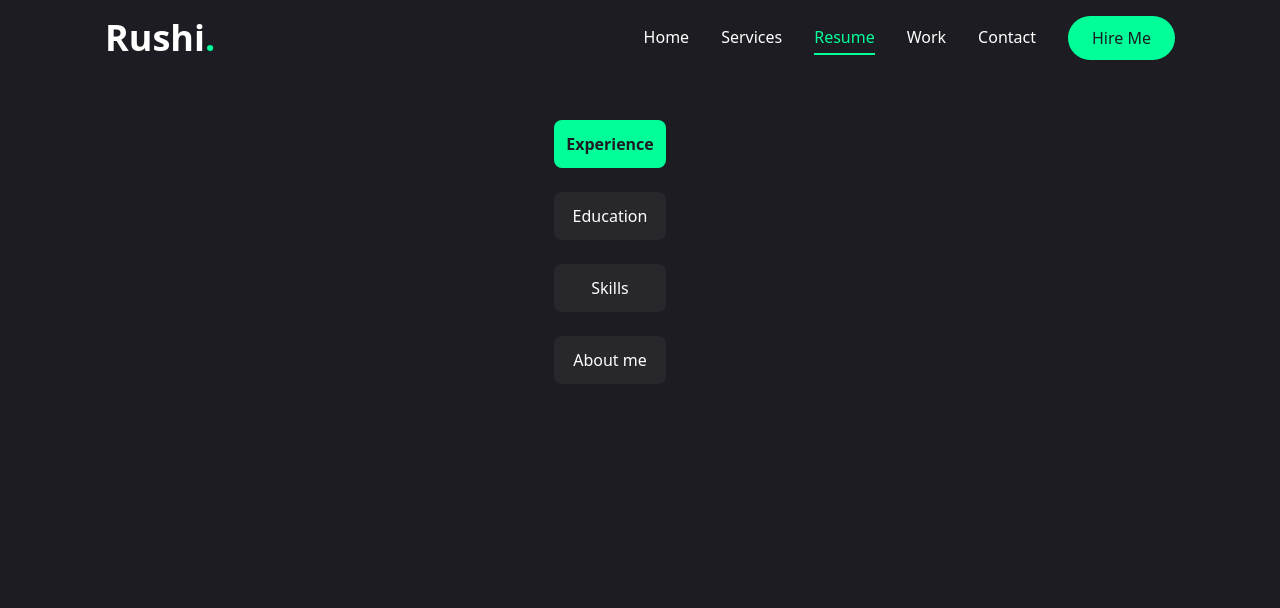
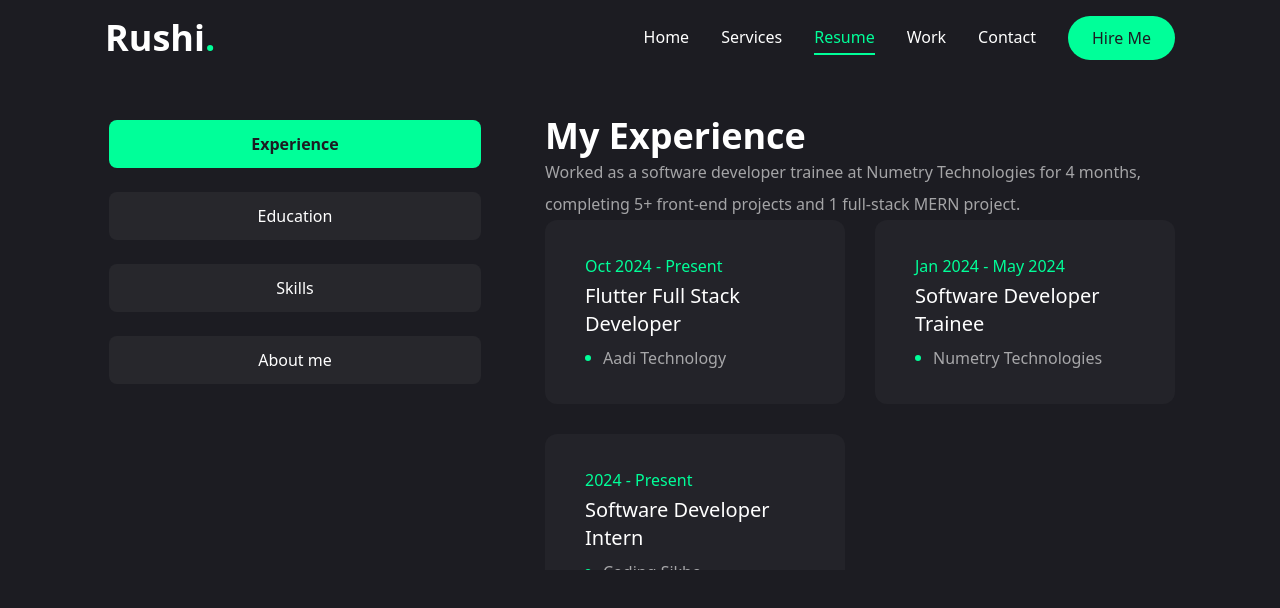
Before and after one commit to RushikeshGorde/nextport, a Next.js app: page /resume in a window 1280 px wide. Shown: the top 608 px of the page. Built offline with nearby package versions, Linux system fonts and the light colour scheme.

Commit message:
skills 2

```diff
--- a/app/resume/page.jsx
+++ b/app/resume/page.jsx
@@ -1,18 +1,104 @@
 "use client";
-import React from 'react'; // Ensure React is imported
+import React from 'react';
 import { FaHtml5, FaCss3, FaBootstrap, FaJs, FaReact, FaNodeJs, FaJava } from "react-icons/fa";
 import { SiFlutter, SiMicrosoftsqlserver, SiDotnet } from "react-icons/si";
 import { SiTailwindcss } from 'react-icons/si';
-
-// Import motion from framer-motion with a fallback
 import { motion } from 'framer-motion';
 
-// Ensure Shadcn UI components are imported correctly
 import { Tabs, TabsContent, TabsList, TabsTrigger } from '@/components/ui/tabs';
 import { Tooltip, TooltipContent, TooltipProvider, TooltipTrigger } from '@/components/ui/tooltip';
 import { ScrollArea } from '@/components/ui/scroll-area';
 
-// Keep existing data objects (about, expreance, education, skills) here...
+// About Data
+const about = {
+  title: 'About me',
+  description: "I'm a Full Stack Web Developer with extensive knowledge of front-end and back-end technologies including HTML5, CSS3, Bootstrap, JavaScript, React, Next.js, Node.js, Java, Spring Boot, and more. Experienced in Agile Methodology.",
+  info: [
+    { filedName: "Name: ", filedValue: "Rushikesh Gorde" },
+    { filedName: "Phone: ", filedValue: "(+91) 7820879747" },
+    { filedName: "Experience: ", filedValue: "1+ Years" },
+    { filedName: "Skype: ", filedValue: "Rushikesh Gorde" },
+    { filedName: "Nationality: ", filedValue: "Indian" },
+    { filedName: "Email: ", filedValue: "rushikeshgorde1145@gmail.com" },
+    { filedName: "Status: ", filedValue: "Open To Work" },
+    { filedName: "Language: ", filedValue: "English, Hindi, Marathi" },
+  ]
+};
+
+// Experience Data
+const expreance = {
+  title: 'My Experience',
+  description: "Worked as a software developer trainee at Numetry Technologies for 4 months, completing 5+ front-end projects and 1 full-stack MERN project.",
+  items: [
+    {
+      company: "Aadi Technology",
+      position: "Flutter Full Stack Developer",
+      duration: "Oct 2024 - Present"
+    },
+    {
+      company: "Numetry Technologies",
+      position: "Software Developer Trainee",
+      duration: "Jan 2024 - May 2024"
+    },
+    {
+      company: "Coding Sikho",
+      position: "Software Developer Intern",
+      duration: "2024 - Present"
+    },
+  ],
+};
+
+// Education Data
+const education = {
+  title: 'My Education',
+  description: "Comprehensive educational background in computer science and software development.",
+  items: [
+    {
+      institution: "Coding Sikho Institute",
+      degree: "Software Developer",
+      duration: "2023 - Present",
+    },
+    {
+      institution: "Envision Computer Training Institute, Pune",
+      degree: "Java Full Stack Web App Developer",
+      duration: "2022 - 2023",
+    },
+    {
+      institution: "Padmashri Vikhe Patil College",
+      degree: "BCS (Bachelor of Computer Science)",
+      duration: "2019 - 2022",
+    },
+    {
+      institution: "New English School & Junior College",
+      degree: "HSC",
+      duration: "2018 - 2019",
+    },
+    {
+      institution: "New English School & Junior College",
+      degree: "SSC",
+      duration: "2016 - 2017",
+    },
+  ],
+};
+
+// Skills Data
+const skills = {
+  title: "My Skills",
+  description: "Proficient in a wide range of web and mobile development technologies.",
+  skillsList: [
+    { icon: <FaHtml5 />, name: "HTML 5" },
+    { icon: <FaCss3 />, name: "CSS 3" },
+    { icon: <FaBootstrap />, name: "Bootstrap" },
+    { icon: <FaJs />, name: "JavaScript" },
+    { icon: <FaReact />, name: "React.js" },
+    { icon: <FaNodeJs />, name: "Node.js" },
+    { icon: <FaJava />, name: "Java" },
+    { icon: <SiTailwindcss />, name: "Tailwind CSS" },
+    { icon: <SiFlutter />, name: "Flutter" },
+    { icon: <SiMicrosoftsqlserver />, name: "SSMS" },
+    { icon: <SiDotnet />, name: ".NET Web API" },
+  ],
+};
 
 const Resume = () => {
   return (
@@ -35,8 +121,100 @@ const Resume = () => {
           <TabsTrigger value="about">About me</TabsTrigger>
         </TabsList>
         <div className="min-h-[70vh] w-full">
-          {/* Rest of the existing TabsContent components remain the same */}
-          {/* Expreance, Education, Skills, About sections */}
+          {/* Experience Tab */}
+          <TabsContent value="expreance" className="w-full">
+            <div className='flex flex-col gap-[20] text-center xl:text-left'>
+              <h3 className='text-4xl font-bold'>{expreance.title}</h3>
+              <p className='max-w-[900px] text-white/60 mx-auto xl:mx-0'>{expreance.description}</p>
+              <ScrollArea className="h-[350px]">
+                <ul className='grid grid-cols-1 lg:grid-cols-2 gap-[30px]'>
+                  {expreance.items.map((item, index) => (
+                    <li
+                      key={index}
+                      className='bg-[#232329] h-[184px] py-6 px-10 rounded-xl flex flex-col justify-center items-center lg:items-start'
+                    >
+                      <span className='text-accent'>{item.duration}</span>
+                      <h3 className='text-xl min-h-[60px] text-center lg:text-left'>{item.position}</h3>
+                      <div className="flex items-center gap-3">
+                        <span className='w-[6px] h-[6px] rounded-full bg-accent'></span>
+                        <p className='text-white/60'>{item.company}</p>
+                      </div>
+                    </li>
+                  ))}
+                </ul>
+              </ScrollArea>
+            </div>
+          </TabsContent>
+
+          {/* Education Tab */}
+          <TabsContent value="education" className="w-full">
+            <div className='flex flex-col gap-[20] text-center xl:text-left'>
+              <h3 className='text-4xl font-bold'>{education.title}</h3>
+              <ScrollArea className="h-[400px]">
+                <ul className='grid grid-cols-1 lg:grid-cols-2 gap-[20px]'>
+                  {education.items.map((item, index) => (
+                    <li
+                      key={index}
+                      className='bg-[#232329] h-[180px] py-6 px-10 rounded-xl flex flex-col justify-center items-center lg:items-start'
+                    >
+                      <span className='text-accent'>{item.duration}</span>
+                      <h3 className='text-xl min-h-[60px] text-center lg:text-left'>{item.degree}</h3>
+                      <div className="flex items-center gap-3">
+                        <p className='text-white/60'>{item.institution}</p>
+                      </div>
+                    </li>
+                  ))}
+                </ul>
+              </ScrollArea>
+            </div>
+          </TabsContent>
+
+          {/* Skills Tab */}
+          <TabsContent value="skills" className="w-full h-full">
+            <div className="flex flex-col gap-[30] text-center xl:text-left">
+              <div>
+                <h3 className='text-4xl font-bold'>{skills.title}</h3>
+                <p className='max-w-[900px] text-white/60 mx-auto xl:mx-0'>{skills.description}</p>
+              </div>
+              <ul className='grid grid-cols-1 sm:grid-cols-3 md:grid-cols-4 gap-4 xl:gap-[30px]'>
+                {skills.skillsList.map((skill, index) => (
+                  <li key={index}>
+                    <TooltipProvider delayDuration={100}>
+                      <Tooltip>
+                        <TooltipTrigger className='w-full h-[150px] bg-[#2b2b38] rounded-xl flex justify-center items-center group'>
+                          <div className='text-6xl group-hover:text-accent transition-all duration-300'>
+                            {skill.icon}
+                          </div>
+                        </TooltipTrigger>
+                        <TooltipContent>
+                          <p className='capitalize'>{skill.name}</p>
+                        </TooltipContent>
+                      </Tooltip>
+                    </TooltipProvider>
+                  </li>
+                ))}
+              </ul>
+            </div>
+          </TabsContent>
+
+          {/* About Tab */}
+          <TabsContent value="about" className="w-full text-center xl:text-left">
+            <div className='flex flex-col gap-[30px]'>
+              <h3 className='text-4xl font-bold'>{about.title}</h3>
+              <p className='max-w-[900px] text-white/60 mx-auto xl:mx-0'>{about.description}</p>
+              <ul className='grid grid-cols-1 xl:grid-cols-2 gap-y-6 max-w-[620px] mx-auto xl:mx-0'>
+                {about.info.map((item, index) => (
+                  <li
+                    key={index}
+                    className='flex items-center justify-center xl:justify-start gap-4'
+                  >
+                    <span className='text-white/60'>{item.filedName}</span>
+                    <span className='text-xl'>{item.filedValue}</span>
+                  </li>
+                ))}
+              </ul>
+            </div>
+          </TabsContent>
         </div>
       </Tabs>
     </motion.div>
```
